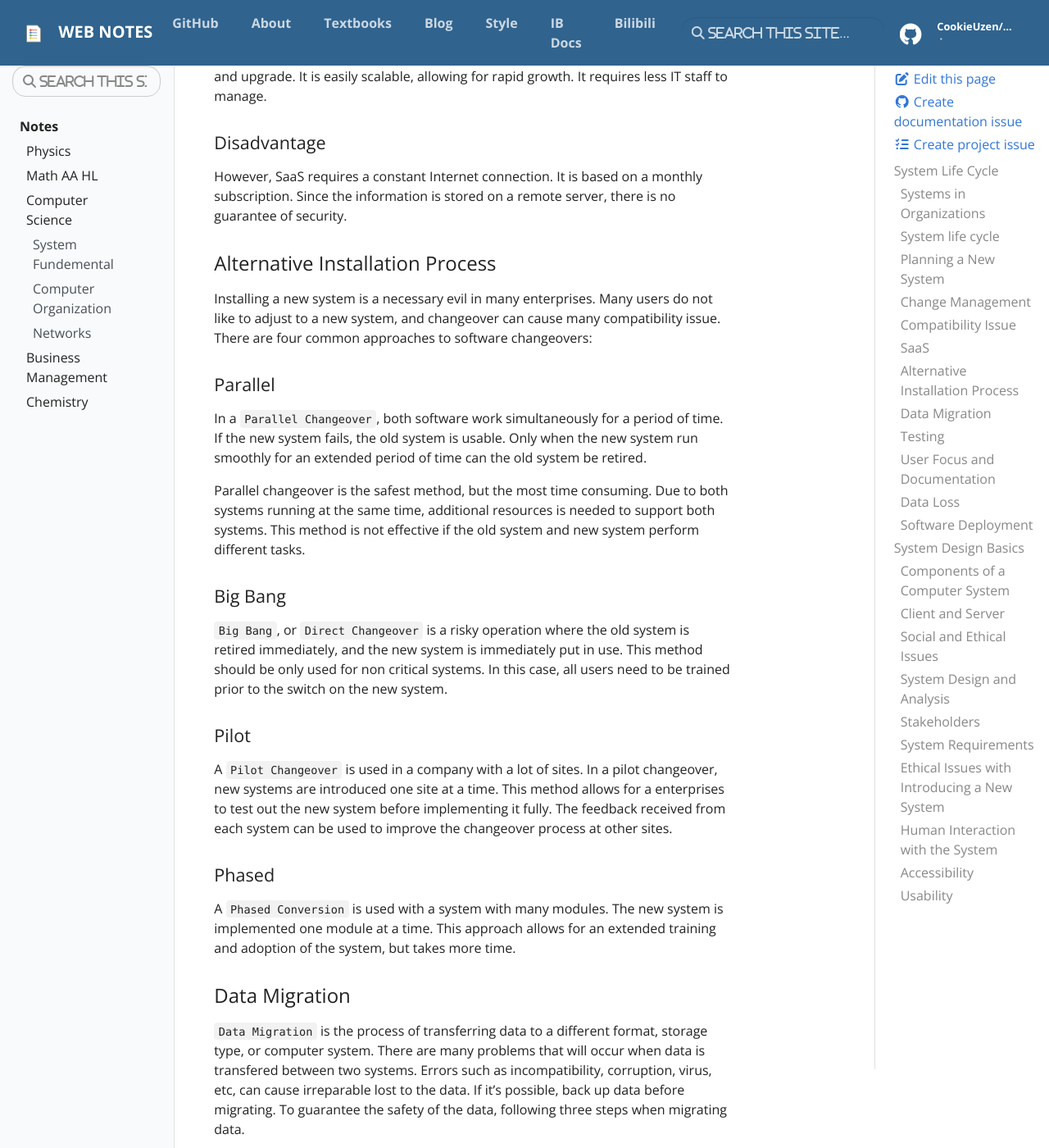
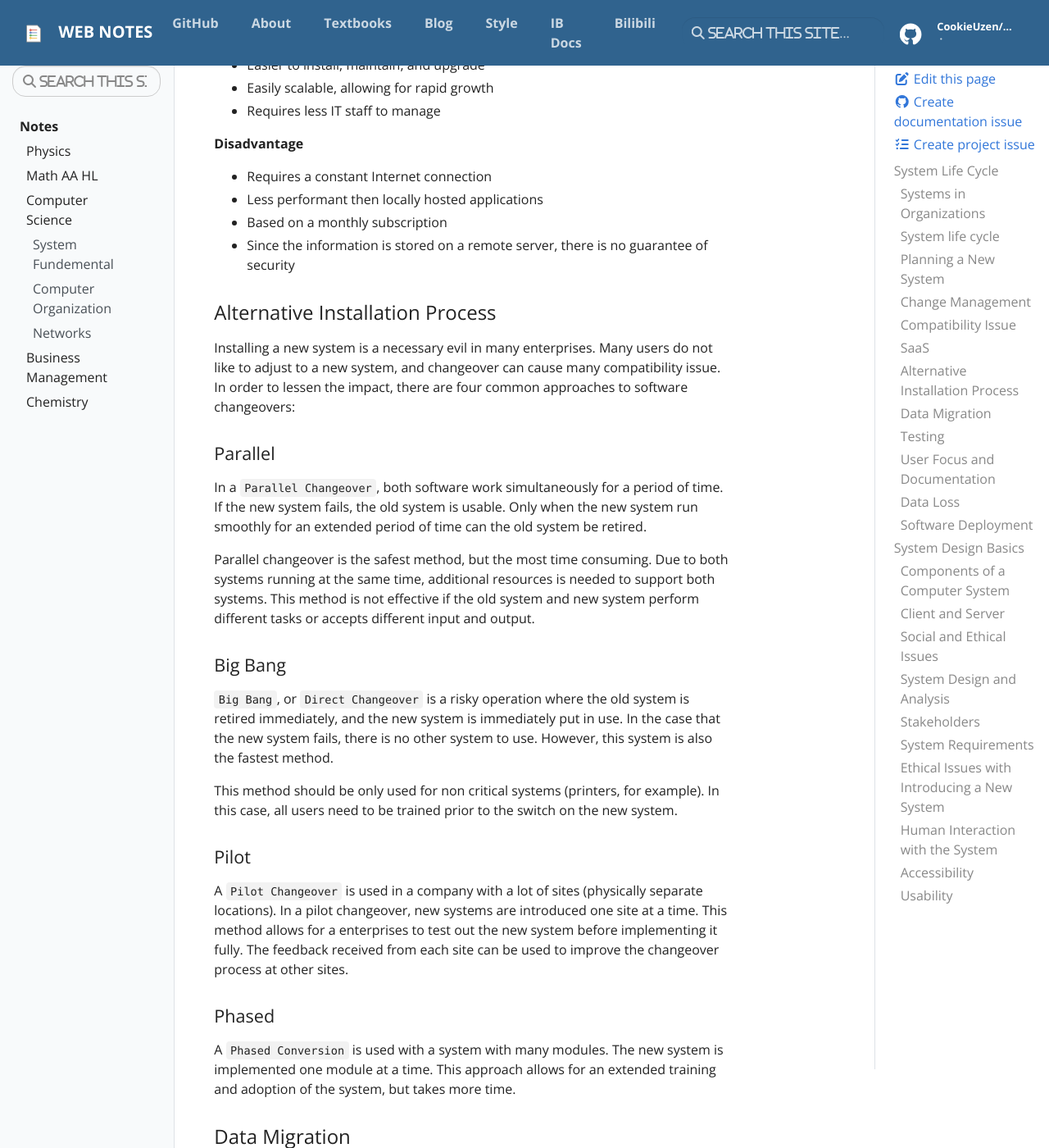
Before and after one commit to CookieUzen/web-notes, a Jekyll site: the page built from _docs/cs/unit 1.md, in a window 1280 px wide and 1400 px high, scrolled down 2320 px. Shown: the whole window at 82% size. Built offline with Jekyll 4.4.1, drawn with Linux system fonts in a browser that asks for light colours; nearby versions of some CDN libraries; library files that are not in the unit come from our copies; comment, search, counter and statistics services are not loaded; some of the changed text lies outside the part shown.

Commit message:
update CS unit 1

```diff
--- a/_docs/cs/unit 1.md
+++ b/_docs/cs/unit 1.md
@@ -73,25 +73,26 @@ Some clients install their software on their own premises, while other have the
 
 `Software as a Service (SaaS)` is one of the methods of providing services.
 Software and data is hosted on a remote data center, where clients pay fees to access the services.
-SaaS relies heavily on the Internet. Some examples of SaaS are Dropbox, Gmail, and Salesforce.
+SaaS relies heavily on the Internet.
+Some examples of SaaS are Dropbox, Gmail, and Salesforce.
 
-#### Advantage
+**Advantage**
+- lower initial cost
+- Easier to install, maintain, and upgrade
+- Easily scalable, allowing for rapid growth
+- Requires less IT staff to manage
 
-SaaS is less expensive and have a lower initial cost.
-It is easier to install, maintain, and upgrade.
-It is easily scalable, allowing for rapid growth. It requires less IT staff to manage.
-
-#### Disadvantage
-
-However, SaaS requires a constant Internet connection.
-It is based on a monthly subscription.
-Since the information is stored on a remote server, there is no guarantee of security.
+**Disadvantage**
+- Requires a constant Internet connection
+- Less performant then locally hosted applications
+- Based on a monthly subscription
+- Since the information is stored on a remote server, there is no guarantee of security
 
 ### Alternative Installation Process
 
 Installing a new system is a necessary evil in many enterprises.
 Many users do not like to adjust to a new system, and changeover can cause many compatibility issue.
-There are four common approaches to software changeovers:
+In order to lessen the impact, there are four common approaches to software changeovers:
 
 #### Parallel
 
@@ -101,20 +102,23 @@ Only when the new system run smoothly for an extended period of time can the old
 
 Parallel changeover is the safest method, but the most time consuming.
 Due to both systems running at the same time, additional resources is needed to support both systems.
-This method is not effective if the old system and new system perform different tasks.
+This method is not effective if the old system and new system perform different tasks or accepts different input and output.
 
 #### Big Bang
 
 `Big Bang`, or `Direct Changeover` is a risky operation where the old system is retired immediately, and the new system is immediately put in use.
-This method should be only used for non critical systems.
+In the case that the new system fails, there is no other system to use.
+However, this system is also the fastest method.
+
+This method should be only used for non critical systems (printers, for example).
 In this case, all users need to be trained prior to the switch on the new system.
 
 #### Pilot
 
-A `Pilot Changeover` is used in a company with a lot of sites.
+A `Pilot Changeover` is used in a company with a lot of sites (physically separate locations).
 In a pilot changeover, new systems are introduced one site at a time.
 This method allows for a enterprises to test out the new system before implementing it fully.
-The feedback received from each system can be used to improve the changeover process at other sites.
+The feedback received from each site can be used to improve the changeover process at other sites.
 
 #### Phased
 
@@ -126,13 +130,14 @@ This approach allows for an extended training and adoption of the system, but ta
 
 `Data Migration` is the process of transferring data to a different format, storage type, or computer system.
 There are many problems that will occur when data is transfered between two systems.
-Errors such as incompatibility, corruption, virus, etc, can cause irreparable lost to the data.
-If it's possible, back up data before migrating.
+This can by a hard drive or downloading over the Internet.
+When migrating data, errors such as incompatibility, corruption, virus (and more), can cause irreparable lost to the data.
+If it is possible, back up data before migrating.
 To guarantee the safety of the data, following three steps when migrating data.
 
-1.  Plan
-2.  Migrate
-3.  Validate
+1.  Plan: plan out the migration process
+2.  Migrate: perform the data migration
+3.  Validate: check that the data is the same afterwards
 
 ### Testing
 
@@ -144,16 +149,17 @@ There are several forms of testing.
 	* _Normal Data:_ data program expects
 	* _Data at Limits:_ normal data that causes a program respose
 	* _Extreme Data:_ normal data outside of expected range
-	* _Abnormal Data:_ unexpected types of data
+	* _Abnormal Data:_ unexpected types otest the limits of the program (highest/lowest values)
 - __Alpha Testing:__ testing within development environment
 - __Beta Testing:__ testing given to selected, small, user base, collect feedback from users
 - __Dry-run Testing:__ programmer runs through algorithm with pen and paper
 - __Unit Testing:__ testing individual components of a program
+- __Integration Testing__: test the entire system at the same time to see if the different components work together
 - __User Acceptance Testing:__ determine of system satisfies user need
 - __Debugging:__ systematic progressing of finding and fixing bugs
 
-Sometimes, programs will be designed to test other programs.
-This help speed up the testing process.
+Sometimes, programs will be designed to test other programs (CI environement or debuggers).
+These programs help speed up the testing process.
 
 #### Validation and Verification
 
@@ -220,17 +226,21 @@ We can prevent data loss by:
 
 `Redundency` is the term describing duplication of hardware.
 Redundancy allows for failsafe in case of hardware failure, reducing downtime.
-A `fail over` system will switch a failed device to its redundant failsafe.
+A `fail over` system will switch a failed device to its red (essentially having extra copies of the same hardware).
+
+Securing the system can also prevent data loss due to malicious software or people.
+- Installing an anti-virus
+- Using a firewall
 
 Back ups should follow the 3-2-1 rule:
-- 3 copies of data, 1 primary copy and 2 back ups
-- storing in 2 different types of media, (tape, NAS, etc)
-- Store one copy off site (cloud or other location)
+- 3 copies of data, 1 primary copy, and 2 back ups
+- storing in 2 different types of media, (tape, hard drives, solid state drives, etc)
+- Store one copy off-site (cloud or other physical location)
 
 ## Software Deployment
 
 Updating software is essential for maintaining a system.
-There are several methods of providing automatic updates:
+There are several methods of providing software updates:
 - __Patches:__ contains small changes that fix bugs and vulnerability
 - __Upgrades:__ contains new features
 - __Updates:__ improves the product in a minor way
```
Also changed, not shown: other parts of _docs/cs/unit 1.md (+1 -1 lines).
